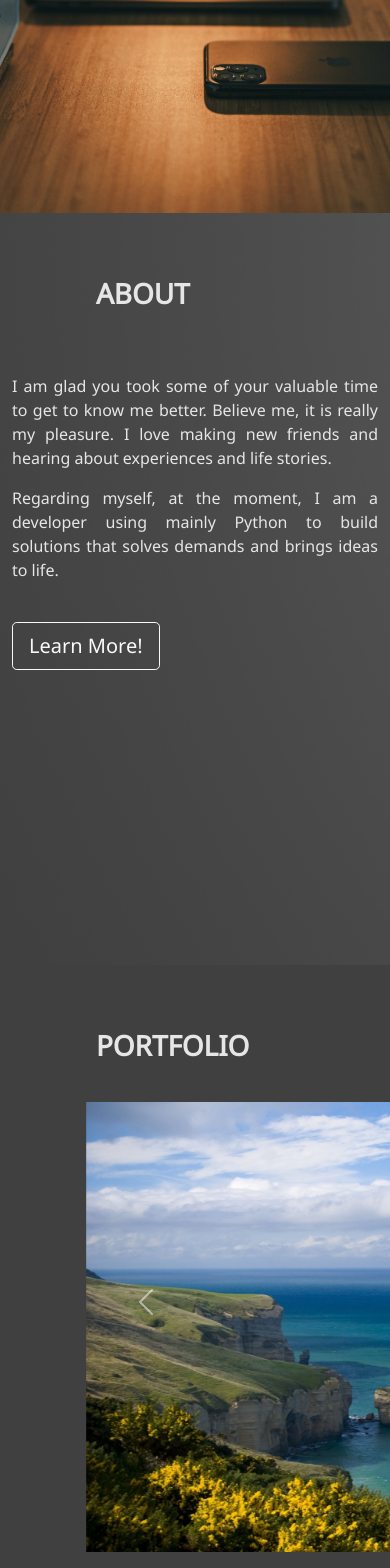
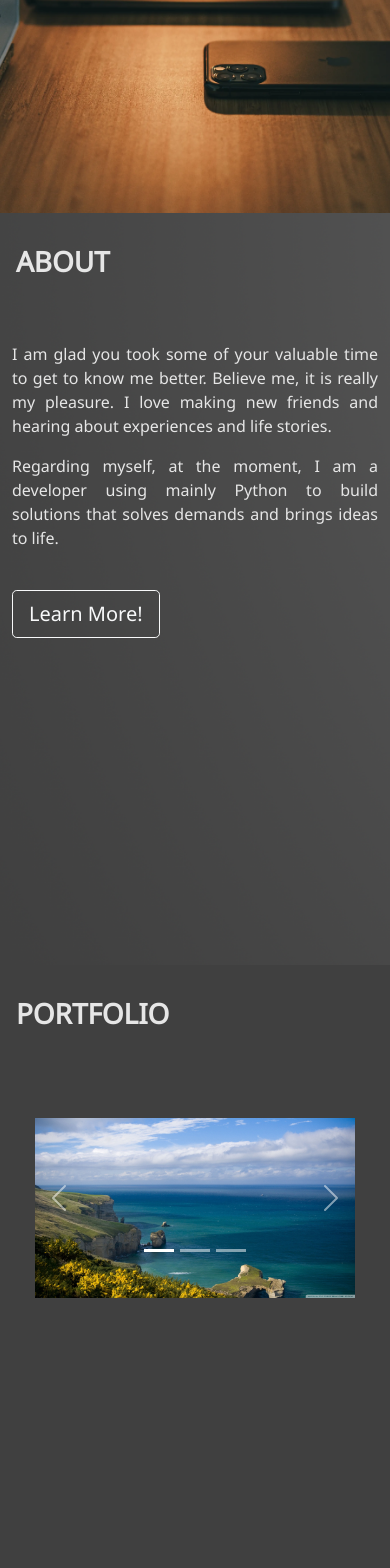
Before and after one commit to lucianodelboni/portfolio, a Django app: page / in a window 390 px wide; the page is wider, and only the part inside the window is pictured. Shown: the part 539-2107 px from the top of that part. Run offline with Django 3.2, Linux system fonts and the light colour scheme.

Commit message:
adjusting the portfolio carousel

```diff
--- a/portfolio_app/static/css/styles.css
+++ b/portfolio_app/static/css/styles.css
@@ -108,7 +108,7 @@ polygon.arrow__top{
 }
 
 .section_title>h1{
-    padding: 4rem 0rem 2rem 6rem;
+    padding: 3rem 0rem 1rem 5rem;
     font-weight: bolder;
 }
 
@@ -125,14 +125,13 @@ polygon.arrow__top{
 }
 
 .carousel {
-    width: 800px;
-    height:400px;
+    width: 720px;
+    height: 360px;
 }
 
-  .carousel__wrapper{
-    height: 100%;
-    padding: 0% 22%;
-}
+  .carousel-caption{
+    padding-bottom: 10px;
+  }
 
 
 #contact{
@@ -148,6 +147,21 @@ polygon.arrow__top{
 /* For mobile compatibility*/
 @media (max-width: 768px){
 
+
+    .carousel{
+        width: 320px;
+        height: 160px;
+    }
+
+    .carousel__wrapper{
+        padding: 3rem 0rem;
+    }
+
+    .section_title>h1{
+        padding: 2rem 0rem 2rem 1rem;
+        font-weight: bolder;
+    }
+
     .moving__arrows{
         visibility: hidden;
     }
@@ -155,6 +169,7 @@ polygon.arrow__top{
     #landing, #aboutme, #portfolio, #contact{
         height: 47rem;
     }
+
     #about__box{
         width: 100%;
         text-align: justify;
--- a/portfolio_app/templates/landing_page.html
+++ b/portfolio_app/templates/landing_page.html
@@ -93,7 +93,7 @@
     <!--Third Part - Portfolio-->
     <div class="section_title" id="portfolio">
       <h1>PORTFOLIO</h1>
-      <div class="carousel__wrapper">
+      <div class="carousel__wrapper d-flex justify-content-center">
         <div id="carouselExampleDark" class="carousel carousel-light slide center" data-bs-ride="carousel">
           <div class="carousel-indicators">
             <button type="button" data-bs-target="#carouselExampleDark" data-bs-slide-to="0" class="active" aria-current="true" aria-label="Slide 1"></button>
@@ -108,14 +108,14 @@
                 <p>Stack: Python + Flask + MS SQL Server</p>
               </div>
             </div>
-            <div class="carousel-item" data-bs-interval="2000">
+            <div class="carousel-item" data-bs-interval="10000">
               <img src="../static/images/test1.jpg" class="d-block w-100" alt="...">
               <div class="carousel-caption d-none d-md-block">
                 <h5>Budgetfreak app</h5>
                 <p>Stack: Python + Tkinter + SQLite</p>
               </div>
             </div>
-            <div class="carousel-item">
+            <div class="carousel-item" data-bs-interval="10000">
               <img src="../static/images/test1.jpg" class="d-block w-100" alt="...">
               <div class="carousel-caption d-none d-md-block">
                 <h5>This Portfolio</h5>
```
